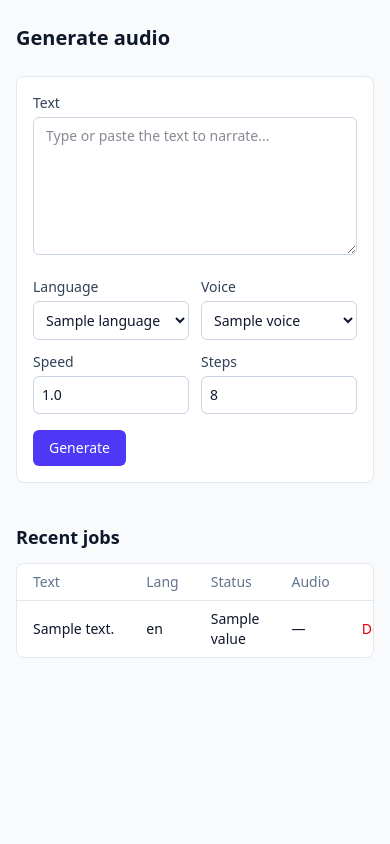
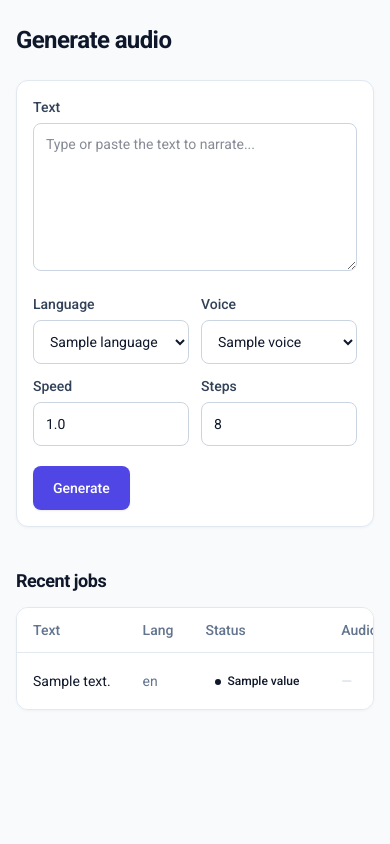
Before and after one commit to vivekx01/polyvox, a FastAPI app: template polyvox/templates/generate.html in a window 390 px wide. Run offline with FastAPI, Linux system fonts and the light colour scheme; the template is opened without the code that fills it: most values are stand-ins (such as "Sample title", 1, 10 or a date in 2020); parts of the project's set-up code (start-up, migrations or seed data) failed here and were passed over.

Commit message:
Polish UI/UX: loading states, status badges, inline audio player
- Global data-loading form handler shows a spinner + disables the
  button immediately on submit for every full-page POST (login,
  logout, admin actions), so a slow request never looks hung.
- Generate page's own submit and delete buttons get matching inline
  spinners via app.js.
- Job status rendered as colored badges (queued/started/finished/
  failed/expired) instead of plain text, with a pulsing dot on
  in-progress jobs.
- Shared .btn/.field/.card component classes, Roboto font, and
  tighter spacing/touch targets across login, generate, and admin
  pages for a more consistent, mobile-friendly look.
- Finished jobs now show an inline <audio> player next to Download
  instead of only a download link; /audio/{file} now serves with
  Content-Disposition: inline so it streams into the player (the
  Download link/button still forces a save via the `download` attr).

Co-Authored-By: Claude Sonnet 5 <noreply@anthropic.com>

```diff
--- a/polyvox/routers/audio.py
+++ b/polyvox/routers/audio.py
@@ -34,4 +34,7 @@ def get_audio(
     if not os.path.isfile(path):
         raise HTTPException(status_code=410, detail="Audio has expired")
 
-    return FileResponse(path, media_type="audio/wav", filename=filename)
+    # Inline disposition so it streams straight into an <audio> player;
+    # the UI's Download link adds its own `download` attribute when a
+    # forced save is actually wanted.
+    return FileResponse(path, media_type="audio/wav", filename=filename, content_disposition_type="inline")
--- a/polyvox/static/app.js
+++ b/polyvox/static/app.js
@@ -5,15 +5,25 @@
   const submitBtn = document.getElementById("submit-btn");
   const message = document.getElementById("form-message");
   const rows = document.getElementById("job-rows");
+  const SPINNER = '<span class="spinner spinner-dark"></span>';
 
-  function statusCell(job) {
+  function statusBadge(status) {
+    return `<span class="badge badge-${status}"><span class="badge-dot"></span>${status}</span>`;
+  }
+
+  function audioCell(job) {
     if (job.status === "finished" && job.audio_url) {
-      return `<a class="text-indigo-600 hover:underline" href="${job.audio_url}" target="_blank">Download</a>`;
+      return `
+        <div class="flex items-center gap-2">
+          <audio controls preload="none" class="h-8 max-w-[170px] sm:max-w-[220px]" src="${job.audio_url}"></audio>
+          <a class="text-indigo-600 hover:underline text-xs font-medium shrink-0" href="${job.audio_url}" download>Download</a>
+        </div>
+      `;
     }
     if (job.status === "failed") {
-      return `<span class="text-red-600">${job.error || "failed"}</span>`;
+      return `<span class="text-red-600 text-xs">${job.error || "failed"}</span>`;
     }
-    return "&mdash;";
+    return '<span class="text-slate-300">&mdash;</span>';
   }
 
   function upsertRow(job, textPreview, lang) {
@@ -23,20 +33,20 @@
       row.dataset.jobId = job.job_id;
       row.className = "border-b border-slate-100 last:border-0";
       row.innerHTML = `
-        <td class="px-4 py-2 max-w-xs truncate"></td>
-        <td class="px-4 py-2"></td>
-        <td class="px-4 py-2 job-status"></td>
-        <td class="px-4 py-2 job-audio"></td>
-        <td class="px-4 py-2 text-right">
-          <button type="button" class="delete-job-btn text-red-600 hover:underline text-sm">Delete</button>
+        <td class="px-4 py-3 max-w-xs truncate"></td>
+        <td class="px-4 py-3 text-slate-500"></td>
+        <td class="px-4 py-3 job-status"></td>
+        <td class="px-4 py-3 job-audio"></td>
+        <td class="px-4 py-3 text-right">
+          <button type="button" class="delete-job-btn btn-danger-text">Delete</button>
         </td>
       `;
       rows.prepend(row);
       row.children[0].textContent = textPreview;
       row.children[1].textContent = lang;
     }
-    row.querySelector(".job-status").textContent = job.status;
-    row.querySelector(".job-audio").innerHTML = statusCell(job);
+    row.querySelector(".job-status").innerHTML = statusBadge(job.status);
+    row.querySelector(".job-audio").innerHTML = audioCell(job);
   }
 
   function pollJob(jobId, textPreview, lang) {
@@ -73,7 +83,10 @@
     const row = event.target.closest("tr[data-job-id]");
     if (!row) return;
 
-    event.target.disabled = true;
+    const btn = event.target;
+    btn.disabled = true;
+    const originalHtml = btn.innerHTML;
+    btn.innerHTML = SPINNER;
     try {
       const res = await fetch(`/api/v1/jobs/${row.dataset.jobId}`, {
         method: "DELETE",
@@ -82,17 +95,21 @@
       if (res.ok || res.status === 404) {
         row.remove();
       } else {
-        event.target.disabled = false;
+        btn.disabled = false;
+        btn.innerHTML = originalHtml;
       }
     } catch (err) {
-      event.target.disabled = false;
+      btn.disabled = false;
+      btn.innerHTML = originalHtml;
     }
   });
 
   form.addEventListener("submit", async (event) => {
     event.preventDefault();
+    const originalBtnHtml = submitBtn.innerHTML;
     submitBtn.disabled = true;
-    message.textContent = "Submitting...";
+    submitBtn.innerHTML = `${SPINNER.replace("spinner-dark", "")} Generating…`;
+    message.textContent = "";
 
     const text = document.getElementById("text").value;
     const lang = document.getElementById("lang").value;
@@ -131,6 +148,7 @@
       message.textContent = "Request failed.";
     } finally {
       submitBtn.disabled = false;
+      submitBtn.innerHTML = originalBtnHtml;
     }
   });
 })();
--- a/polyvox/templates/base.html
+++ b/polyvox/templates/base.html
@@ -4,24 +4,81 @@
   <meta charset="utf-8" />
   <meta name="viewport" content="width=device-width, initial-scale=1" />
   <title>{% block title %}Polyvox{% endblock %}</title>
+  <link rel="preconnect" href="https://fonts.googleapis.com">
+  <link rel="preconnect" href="https://fonts.gstatic.com" crossorigin>
+  <link href="https://fonts.googleapis.com/css2?family=Roboto:wght@400;500;700&display=swap" rel="stylesheet">
   <script src="https://cdn.jsdelivr.net/npm/@tailwindcss/browser@4"></script>
+  <style>
+    body { font-family: 'Roboto', ui-sans-serif, system-ui, sans-serif; }
+
+    .btn {
+      display: inline-flex; align-items: center; justify-content: center; gap: 0.5rem;
+      border-radius: 0.5rem; font-weight: 500; font-size: 0.875rem;
+      padding: 0.625rem 1.25rem; min-height: 2.5rem;
+      transition: background-color 150ms ease, box-shadow 150ms ease, opacity 150ms ease;
+      cursor: pointer; border: none;
+    }
+    .btn:disabled { cursor: not-allowed; opacity: 0.65; }
+    .btn-primary { background: #4f46e5; color: #fff; box-shadow: 0 1px 2px rgba(0,0,0,0.08); }
+    .btn-primary:hover:not(:disabled) { background: #4338ca; }
+    .btn-primary:active:not(:disabled) { background: #3730a3; }
+    .btn-text { background: transparent; color: #475569; padding: 0.5rem 0.75rem; min-height: 2.25rem; }
+    .btn-text:hover:not(:disabled) { background: #f1f5f9; color: #0f172a; }
+    .btn-danger-text { background: transparent; color: #dc2626; padding: 0.375rem 0.625rem; min-height: 2rem; font-size: 0.8125rem; }
+    .btn-danger-text:hover:not(:disabled) { background: #fef2f2; }
+
+    .field {
+      width: 100%; border: 1px solid #cbd5e1; border-radius: 0.5rem;
+      padding: 0.625rem 0.75rem; font-size: 0.875rem; background: #fff;
+      transition: border-color 150ms ease, box-shadow 150ms ease;
+    }
+    .field:focus { outline: none; border-color: #4f46e5; box-shadow: 0 0 0 3px rgba(79,70,229,0.15); }
+
+    .card { background: #fff; border: 1px solid #e2e8f0; border-radius: 0.75rem; box-shadow: 0 1px 3px rgba(15,23,42,0.04); }
+
+    .spinner {
+      display: inline-block; width: 1rem; height: 1rem; border-radius: 9999px;
+      border: 2px solid rgba(255,255,255,0.45); border-top-color: #fff;
+      animation: spin 0.7s linear infinite; flex-shrink: 0;
+    }
+    .spinner-dark { border-color: rgba(15,23,42,0.2); border-top-color: #4f46e5; }
+    @keyframes spin { to { transform: rotate(360deg); } }
+
+    .badge {
+      display: inline-flex; align-items: center; gap: 0.375rem;
+      padding: 0.125rem 0.625rem; border-radius: 9999px; font-size: 0.75rem; font-weight: 500;
+      white-space: nowrap;
+    }
+    .badge-dot { width: 0.375rem; height: 0.375rem; border-radius: 9999px; background: currentColor; }
+    .badge-queued { background: #f1f5f9; color: #475569; }
+    .badge-started { background: #eff6ff; color: #2563eb; }
+    .badge-started .badge-dot { animation: pulse 1.2s ease-in-out infinite; }
+    .badge-finished { background: #f0fdf4; color: #16a34a; }
+    .badge-failed { background: #fef2f2; color: #dc2626; }
+    .badge-expired { background: #f8fafc; color: #94a3b8; }
+    @keyframes pulse { 0%, 100% { opacity: 1; } 50% { opacity: 0.35; } }
+
+    @media (max-width: 639px) {
+      .btn, .field { min-height: 2.75rem; }
+    }
+  </style>
 </head>
 <body class="h-full text-slate-900">
   {% if current_user %}
-  <header class="bg-white border-b border-slate-200">
+  <header class="bg-white border-b border-slate-200 sticky top-0 z-10">
     <nav class="max-w-4xl mx-auto px-4 sm:px-6">
       <div class="flex items-center justify-between h-14">
-        <a href="/generate" class="font-semibold text-indigo-600">Polyvox</a>
+        <a href="/generate" class="font-semibold text-lg text-indigo-600 tracking-tight">Polyvox</a>
 
-        <div class="hidden sm:flex sm:items-center sm:gap-4">
-          <a href="/generate" class="text-sm text-slate-600 hover:text-slate-900">Generate</a>
+        <div class="hidden sm:flex sm:items-center sm:gap-1">
+          <a href="/generate" class="btn btn-text">Generate</a>
           {% if current_user.is_admin %}
-          <a href="/admin/users" class="text-sm text-slate-600 hover:text-slate-900">Users</a>
-          <a href="/admin/api-keys" class="text-sm text-slate-600 hover:text-slate-900">API Keys</a>
+          <a href="/admin/users" class="btn btn-text">Users</a>
+          <a href="/admin/api-keys" class="btn btn-text">API Keys</a>
           {% endif %}
-          <span class="text-sm text-slate-400">{{ current_user.email }}</span>
-          <form method="post" action="/logout">
-            <button class="text-sm text-slate-600 hover:text-slate-900" type="submit">Log out</button>
+          <span class="text-sm text-slate-400 px-2">{{ current_user.email }}</span>
+          <form method="post" action="/logout" data-loading>
+            <button class="btn btn-text" type="submit">Log out</button>
           </form>
         </div>
 
@@ -32,15 +89,15 @@
         </button>
       </div>
 
-      <div id="mobile-menu" class="hidden sm:hidden pb-4 flex flex-col gap-3">
-        <a href="/generate" class="text-sm text-slate-600">Generate</a>
+      <div id="mobile-menu" class="hidden sm:hidden pb-4 flex flex-col gap-1 border-t border-slate-100 pt-3">
+        <a href="/generate" class="btn btn-text justify-start">Generate</a>
         {% if current_user.is_admin %}
-        <a href="/admin/users" class="text-sm text-slate-600">Users</a>
-        <a href="/admin/api-keys" class="text-sm text-slate-600">API Keys</a>
+        <a href="/admin/users" class="btn btn-text justify-start">Users</a>
+        <a href="/admin/api-keys" class="btn btn-text justify-start">API Keys</a>
         {% endif %}
-        <span class="text-sm text-slate-400">{{ current_user.email }}</span>
-        <form method="post" action="/logout">
-          <button class="text-sm text-slate-600" type="submit">Log out</button>
+        <span class="text-sm text-slate-400 px-3 py-1">{{ current_user.email }}</span>
+        <form method="post" action="/logout" data-loading>
+          <button class="btn btn-text justify-start w-full" type="submit">Log out</button>
         </form>
       </div>
     </nav>
@@ -55,5 +112,20 @@
   <main class="max-w-4xl mx-auto px-4 sm:px-6 py-6 sm:py-10">
     {% block content %}{% endblock %}
   </main>
+
+  <script>
+    // Any form marked data-loading gets an instant spinner + disabled button on
+    // submit, so a full-page POST (login, logout, admin actions) never looks
+    // like it hung while the browser waits on the response.
+    document.addEventListener("submit", (event) => {
+      const form = event.target;
+      if (!(form instanceof HTMLFormElement) || !form.hasAttribute("data-loading")) return;
+      const btn = form.querySelector('button[type="submit"]');
+      if (!btn || btn.disabled) return;
+      btn.dataset.originalHtml = btn.innerHTML;
+      btn.disabled = true;
+      btn.innerHTML = '<span class="spinner"></span> Please wait…';
+    });
+  </script>
 </body>
 </html>
--- a/polyvox/templates/generate.html
+++ b/polyvox/templates/generate.html
@@ -2,90 +2,92 @@
 {% block title %}Generate · Polyvox{% endblock %}
 {% block content %}
 
-<h1 class="text-xl font-semibold mb-6">Generate audio</h1>
+<h1 class="text-2xl font-bold mb-6 tracking-tight">Generate audio</h1>
 
-<form id="generate-form" class="bg-white border border-slate-200 rounded-lg p-4 sm:p-6 space-y-4">
+<form id="generate-form" class="card p-4 sm:p-6 space-y-4">
   <div>
-    <label class="block text-sm font-medium text-slate-700 mb-1" for="text">Text</label>
+    <label class="block text-sm font-medium text-slate-700 mb-1.5" for="text">Text</label>
     <textarea id="text" name="text" rows="6" required maxlength="20000"
-      class="w-full border border-slate-300 rounded-md px-3 py-2 text-sm focus:outline-none focus:ring-2 focus:ring-indigo-500"
+      class="field resize-y"
       placeholder="Type or paste the text to narrate..."></textarea>
   </div>
 
   <div class="grid grid-cols-2 sm:grid-cols-4 gap-3">
     <div>
-      <label class="block text-sm font-medium text-slate-700 mb-1" for="lang">Language</label>
-      <select id="lang" name="lang" class="w-full border border-slate-300 rounded-md px-2 py-2 text-sm">
+      <label class="block text-sm font-medium text-slate-700 mb-1.5" for="lang">Language</label>
+      <select id="lang" name="lang" class="field">
         {% for l in languages %}
         <option value="{{ l.code }}" {% if l.code == 'en' %}selected{% endif %}>{{ l.name }}</option>
         {% endfor %}
       </select>
     </div>
     <div>
-      <label class="block text-sm font-medium text-slate-700 mb-1" for="voice">Voice</label>
-      <select id="voice" name="voice" class="w-full border border-slate-300 rounded-md px-2 py-2 text-sm">
+      <label class="block text-sm font-medium text-slate-700 mb-1.5" for="voice">Voice</label>
+      <select id="voice" name="voice" class="field">
         {% for v in voices %}
         <option value="{{ v.id }}" {% if v.id == 'M1' %}selected{% endif %}>{{ v.label }}</option>
         {% endfor %}
       </select>
     </div>
     <div>
-      <label class="block text-sm font-medium text-slate-700 mb-1" for="speed">Speed</label>
-      <input type="number" id="speed" name="speed" value="1.0" min="0.7" max="2.0" step="0.05"
-        class="w-full border border-slate-300 rounded-md px-2 py-2 text-sm" />
+      <label class="block text-sm font-medium text-slate-700 mb-1.5" for="speed">Speed</label>
+      <input type="number" id="speed" name="speed" value="1.0" min="0.7" max="2.0" step="0.05" class="field" />
     </div>
     <div>
-      <label class="block text-sm font-medium text-slate-700 mb-1" for="steps">Steps</label>
-      <input type="number" id="steps" name="steps" value="8" min="1" max="32" step="1"
-        class="w-full border border-slate-300 rounded-md px-2 py-2 text-sm" />
+      <label class="block text-sm font-medium text-slate-700 mb-1.5" for="steps">Steps</label>
+      <input type="number" id="steps" name="steps" value="8" min="1" max="32" step="1" class="field" />
     </div>
   </div>
 
-  <div class="flex items-center gap-3">
-    <button type="submit" id="submit-btn"
-      class="bg-indigo-600 text-white rounded-md px-4 py-2 text-sm font-medium hover:bg-indigo-700 disabled:opacity-50">
+  <div class="flex items-center gap-3 pt-1">
+    <button type="submit" id="submit-btn" class="btn btn-primary">
       Generate
     </button>
     <span id="form-message" class="text-sm text-slate-500"></span>
   </div>
 </form>
 
-<h2 class="text-lg font-semibold mt-10 mb-3">Recent jobs</h2>
-<div class="bg-white border border-slate-200 rounded-lg overflow-x-auto">
+<h2 class="text-lg font-semibold mt-10 mb-3 tracking-tight">Recent jobs</h2>
+<div class="card overflow-x-auto">
   <table class="w-full text-sm">
     <thead>
       <tr class="text-left text-slate-500 border-b border-slate-200">
-        <th class="px-4 py-2 font-medium">Text</th>
-        <th class="px-4 py-2 font-medium">Lang</th>
-        <th class="px-4 py-2 font-medium">Status</th>
-        <th class="px-4 py-2 font-medium">Audio</th>
-        <th class="px-4 py-2 font-medium"></th>
+        <th class="px-4 py-3 font-medium">Text</th>
+        <th class="px-4 py-3 font-medium">Lang</th>
+        <th class="px-4 py-3 font-medium">Status</th>
+        <th class="px-4 py-3 font-medium">Audio</th>
+        <th class="px-4 py-3 font-medium"></th>
       </tr>
     </thead>
     <tbody id="job-rows">
       {% for job in recent_jobs %}
       <tr data-job-id="{{ job.id }}" class="border-b border-slate-100 last:border-0">
-        <td class="px-4 py-2 max-w-xs truncate">{{ job.text_preview }}</td>
-        <td class="px-4 py-2">{{ job.lang }}</td>
-        <td class="px-4 py-2 job-status">{{ job.status.value }}</td>
-        <td class="px-4 py-2 job-audio">
+        <td class="px-4 py-3 max-w-xs truncate">{{ job.text_preview }}</td>
+        <td class="px-4 py-3 text-slate-500">{{ job.lang }}</td>
+        <td class="px-4 py-3 job-status">
+          <span class="badge badge-{{ job.status.value }}"><span class="badge-dot"></span>{{ job.status.value }}</span>
+        </td>
+        <td class="px-4 py-3 job-audio">
           {% if job.status.value == 'finished' and job.audio_expired_at is none and job.audio_filename %}
-          <a class="text-indigo-600 hover:underline" href="/audio/{{ job.audio_filename }}" target="_blank">Download</a>
+          <div class="flex items-center gap-2">
+            <audio controls preload="none" class="h-8 max-w-[170px] sm:max-w-[220px]" src="/audio/{{ job.audio_filename }}"></audio>
+            <a class="text-indigo-600 hover:underline text-xs font-medium shrink-0" href="/audio/{{ job.audio_filename }}" download>Download</a>
+          </div>
           {% elif job.status.value == 'failed' %}
-          <span class="text-red-600">{{ job.error_message or 'failed' }}</span>
+          <span class="text-red-600 text-xs">{{ job.error_message or 'failed' }}</span>
           {% else %}
-          &mdash;
+          <span class="text-slate-300">&mdash;</span>
           {% endif %}
         </td>
-        <td class="px-4 py-2 text-right">
-          <button type="button" class="delete-job-btn text-red-600 hover:underline text-sm">Delete</button>
+        <td class="px-4 py-3 text-right">
+          <button type="button" class="delete-job-btn btn-danger-text">Delete</button>
         </td>
       </tr>
       {% endfor %}
     </tbody>
   </table>
   {% if not recent_jobs %}
-  <p class="px-4 py-6 text-sm text-slate-400">No jobs yet.</p>
+  <p class="px-4 py-10 text-sm text-slate-400 text-center">No jobs yet &mdash; generate your first one above.</p>
   {% endif %}
 </div>
 
```
Also changed, not shown: polyvox/templates/admin_api_keys.html (+28 -27 lines), polyvox/templates/admin_users.html (+27 -23 lines), polyvox/templates/login.html (+9 -11 lines).
